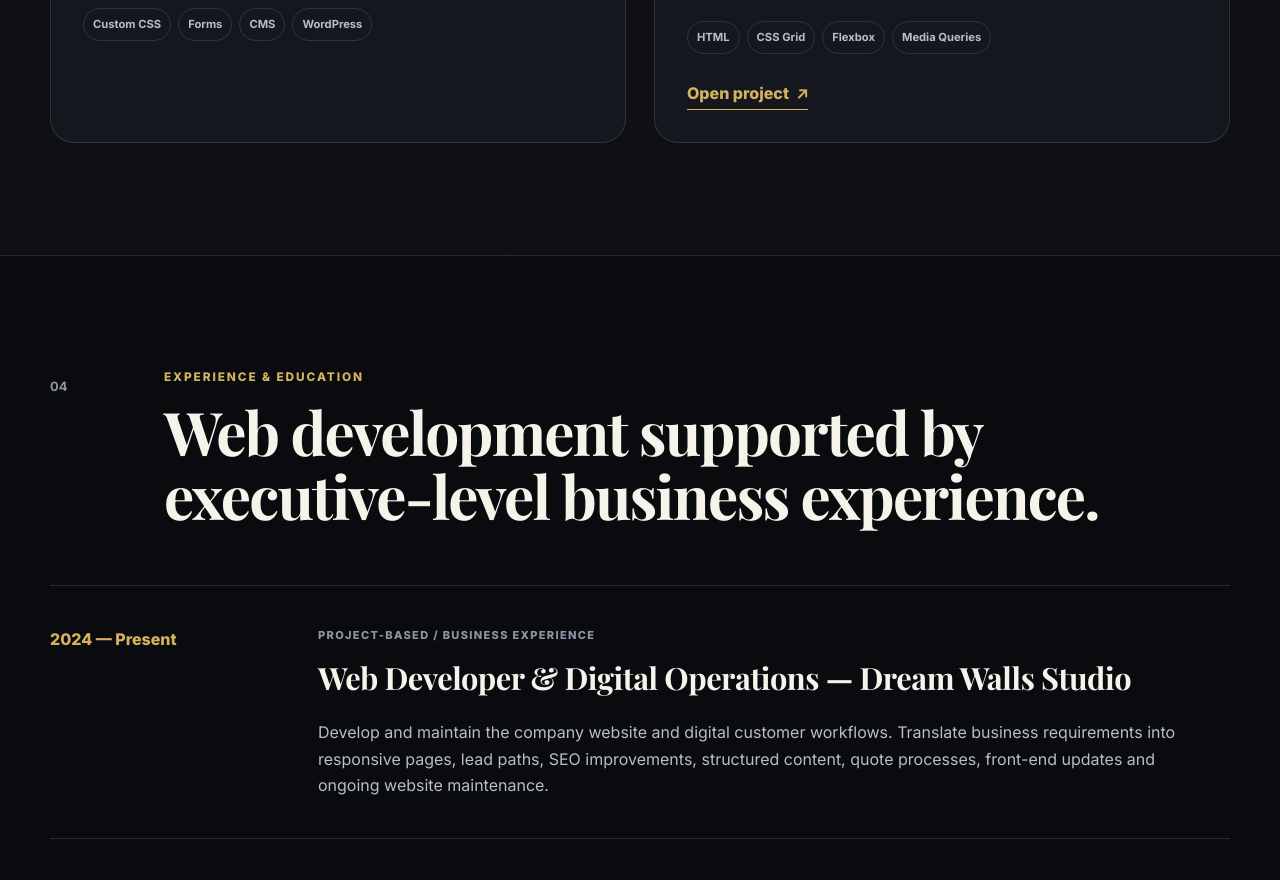
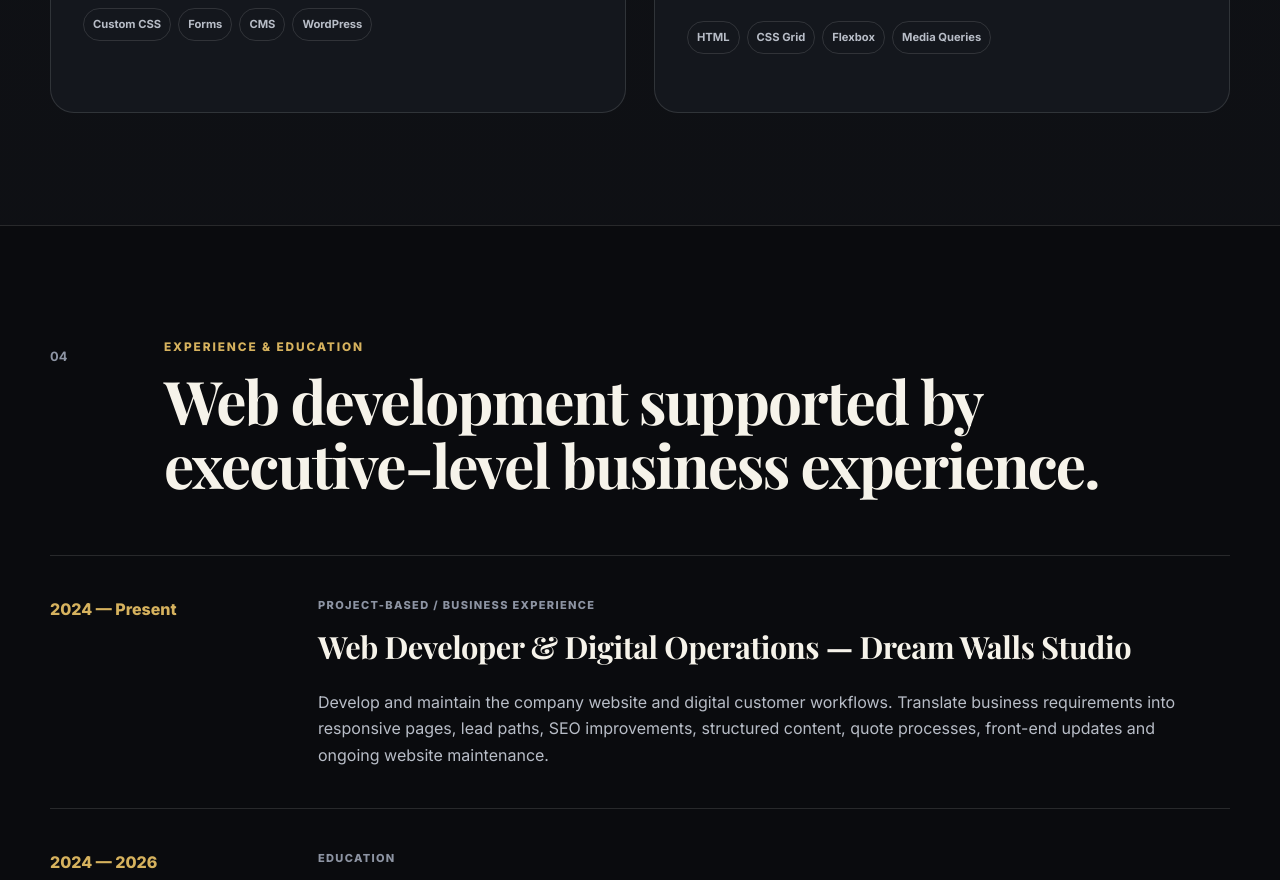
Before and after one commit to dreamwallsstudioca/viktoriia-prisna-portfolio-2026, a plain HTML site: page index.html in a window 1280 px wide. Shown: the part 5914-6794 px from the top of the page. Drawn offline with nearby package versions, Linux system fonts and the light colour scheme.

Commit message:
Remove Sea Turtles project link while keeping project card

```diff
--- a/index.html
+++ b/index.html
@@ -441,13 +441,6 @@
                 <span>HTML</span><span>CSS Grid</span><span>Flexbox</span
                 ><span>Media Queries</span>
               </div>
-              <a
-                class="text-link"
-                href="https://dreamwallsstudioca.github.io/webd168/lesson07/index.html#green"
-                target="_blank"
-                rel="noreferrer"
-                ><span data-i18n="open_project">Open project</span> ↗</a
-              >
             </div>
           </article>
         </div>
```
